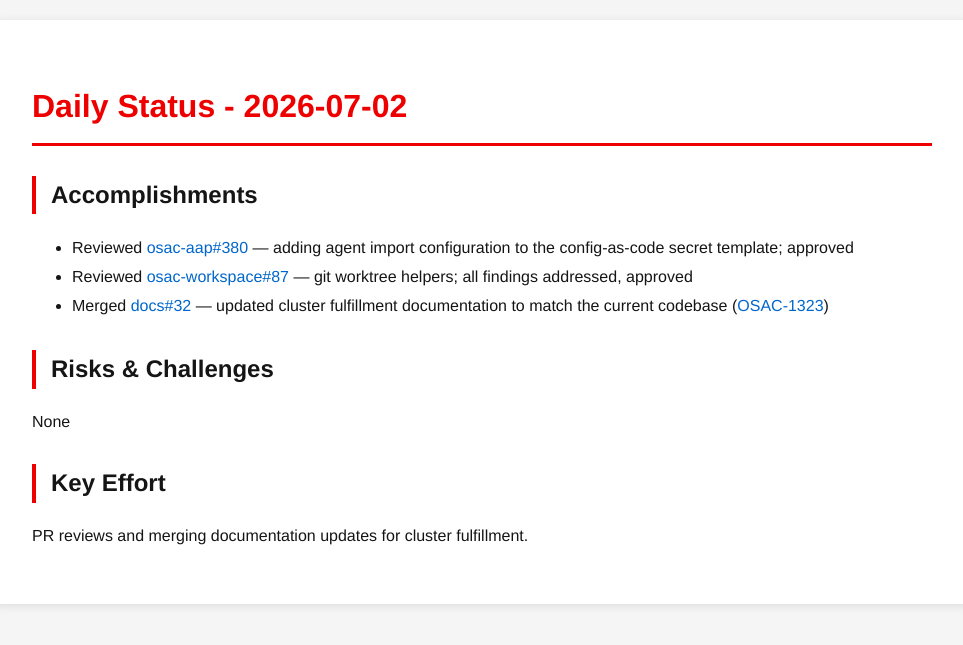
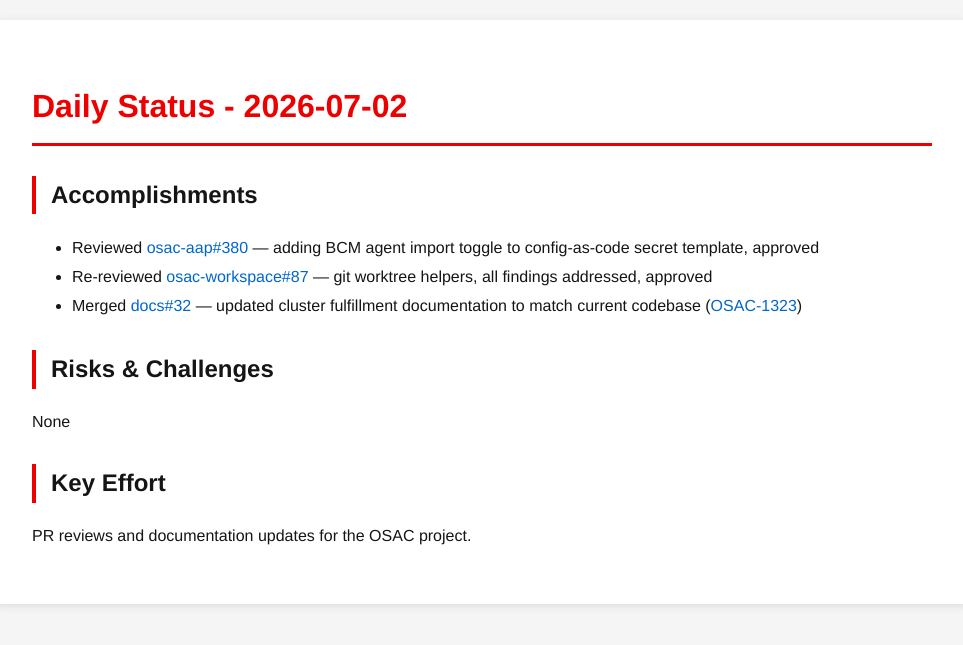
Before and after one commit to tzvatot/daily-status, a Jekyll site: the page built from 2026-07-02.md, in a window 1280 px wide. Shown: the top 645 px of the page, without its empty margins (158-1121 px from the left). Built offline with Jekyll 4.4.1, drawn with Linux system fonts in a browser that asks for light colours.

Commit message:
Daily status update - 2026-07-02

```diff
--- a/2026-07-02.md
+++ b/2026-07-02.md
@@ -7,12 +7,12 @@
 # Daily Status - 2026-07-02
 
 ## Accomplishments
-- Reviewed [osac-aap#380](https://github.com/osac-project/osac-aap/pull/380) — adding agent import configuration to the config-as-code secret template; approved
-- Reviewed [osac-workspace#87](https://github.com/osac-project/osac-workspace/pull/87) — git worktree helpers; all findings addressed, approved
-- Merged [docs#32](https://github.com/osac-project/docs/pull/32) — updated cluster fulfillment documentation to match the current codebase ([OSAC-1323](https://redhat.atlassian.net/browse/OSAC-1323))
+- Reviewed [osac-aap#380](https://github.com/osac-project/osac-aap/pull/380) — adding BCM agent import toggle to config-as-code secret template, approved
+- Re-reviewed [osac-workspace#87](https://github.com/osac-project/osac-workspace/pull/87) — git worktree helpers, all findings addressed, approved
+- Merged [docs#32](https://github.com/osac-project/docs/pull/32) — updated cluster fulfillment documentation to match current codebase ([OSAC-1323](https://redhat.atlassian.net/browse/OSAC-1323))
 
 ## Risks & Challenges
 None
 
 ## Key Effort
-PR reviews and merging documentation updates for cluster fulfillment.
+PR reviews and documentation updates for the OSAC project.
```
